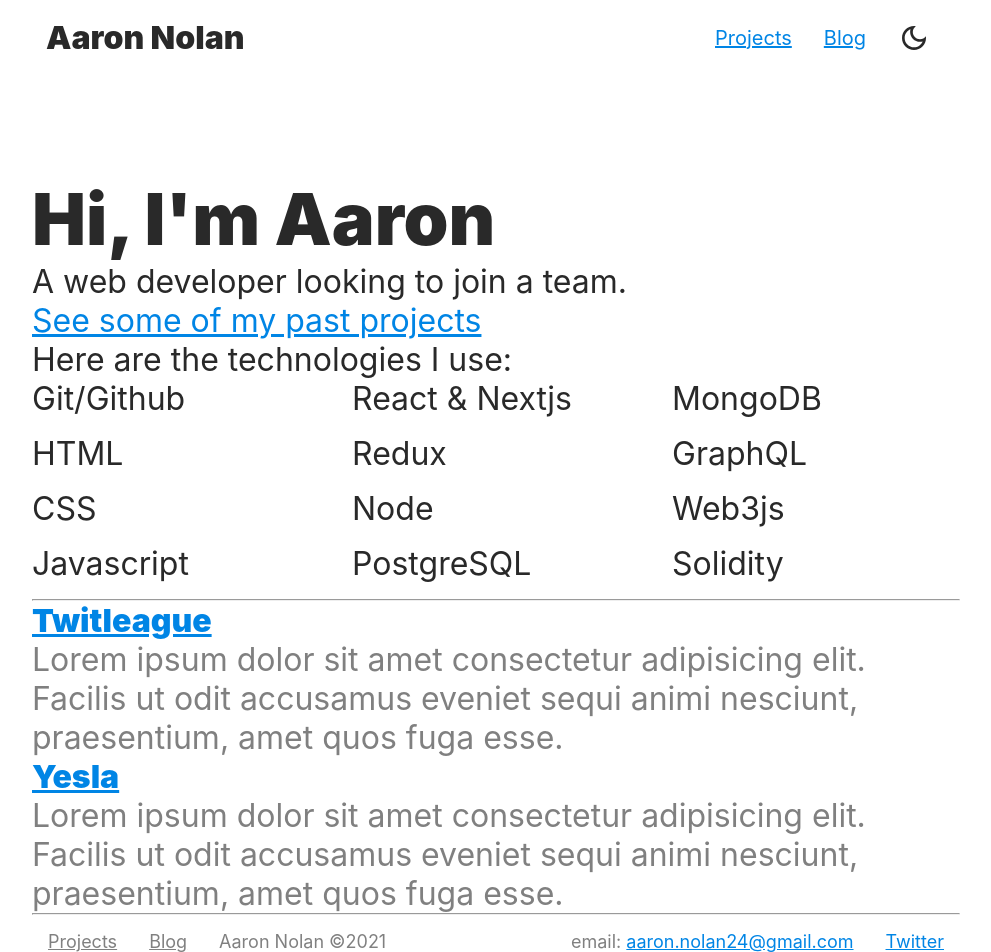
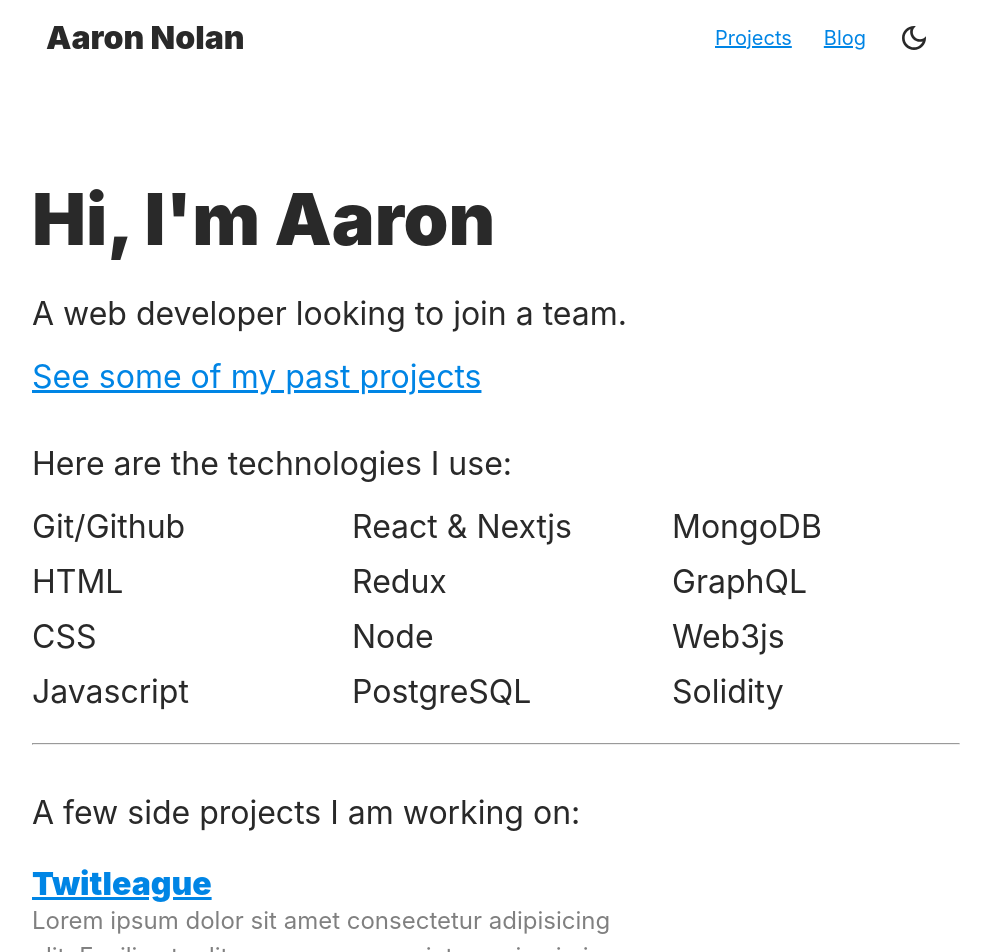
Before and after one commit to anolan23/Portfolio, a Next.js app: page / in a window 1280 px wide. Shown: the top 952 px of the page, without its empty margins (144-1135 px from the left). Built offline with nearby package versions, Linux system fonts and the light colour scheme.

Commit message:
add homepage css

```diff
--- a/pages/index.js
+++ b/pages/index.js
@@ -12,15 +12,13 @@ export default function Home() {
       </Head>
       <main className={styles['home__main']}>
         <h1 className={styles['home__main__title']}>Hi, I'm Aaron</h1>
-        <div className={styles['home__main__text']}>
+        <div className={`${styles['home__main__text--goal']}`}>
           A web developer looking to join a team.
         </div>
         <Link href="/">
-          <a className={`${styles['home__main__text']} link`}>
-            See some of my past projects
-          </a>
+          <a className={'link'}>See some of my past projects</a>
         </Link>
-        <div className={styles['home__main__text']}>
+        <div className={styles['home__main__text--tech']}>
           Here are the technologies I use:
         </div>
         <ol className={styles['home__main__skills']}>
@@ -39,7 +37,10 @@ export default function Home() {
           <li className={styles['home__main__skills__skill']}>Web3js</li>
           <li className={styles['home__main__skills__skill']}>Solidity</li>
         </ol>
-        <hr />
+        <hr className={styles['home__hr']} />
+        <div className={styles['home__main__text--sides']}>
+          A few side projects I am working on:
+        </div>
         <div className={styles['home__main__projects']}>
           <div className={styles['home__main__projects__project']}>
             <span
@@ -66,7 +67,7 @@ export default function Home() {
             </p>
           </div>
         </div>
-        <hr />
+        <hr className={styles['home__hr']} />
       </main>
       <footer></footer>
     </div>
--- a/sass/base/_base.scss
+++ b/sass/base/_base.scss
@@ -45,6 +45,6 @@ body {
   --color-link: #00ff94;
   --color-background: var(--color-black-30);
   --color-text-primary: white;
-  --color-text-secondary: var(--color-black-20);
+  --color-text-secondary: #c3c3c3;
   transition: all 0.3s;
 }
--- a/sass/pages/Home.module.scss
+++ b/sass/pages/Home.module.scss
@@ -8,29 +8,52 @@
       font-size: 7.2rem;
       font-weight: 900;
       user-select: none;
+      margin-bottom: 3.2rem;
     }
 
     &__text {
-      font-size: 3.2rem;
+      &--goal {
+        margin: 3.2rem 0 2.4rem 0;
+      }
+      &--tech {
+        margin: 4.8rem 0 2.4rem 0;
+      }
+      &--sides {
+        margin: 4.8rem 0 2.4rem 0;
+      }
     }
 
     &__skills {
       list-style: none;
+      margin: 1.6rem 0;
       column-count: 3;
+      @media only screen and (max-width: 600px) {
+        column-count: 2;
+      }
       &__skill {
         margin-bottom: 1.6rem;
       }
     }
 
     &__projects {
+      display: grid;
+      row-gap: 3.2rem;
+      margin: 3.2rem 0;
       &__project {
         &__title {
           font-weight: 900;
         }
         &__text {
           color: var(--color-text-secondary);
+          max-width: 600px;
+          font-size: 2.4rem;
+          line-height: 1.5;
         }
       }
     }
   }
+
+  &__hr {
+    margin: 1.6rem 0;
+  }
 }
```
